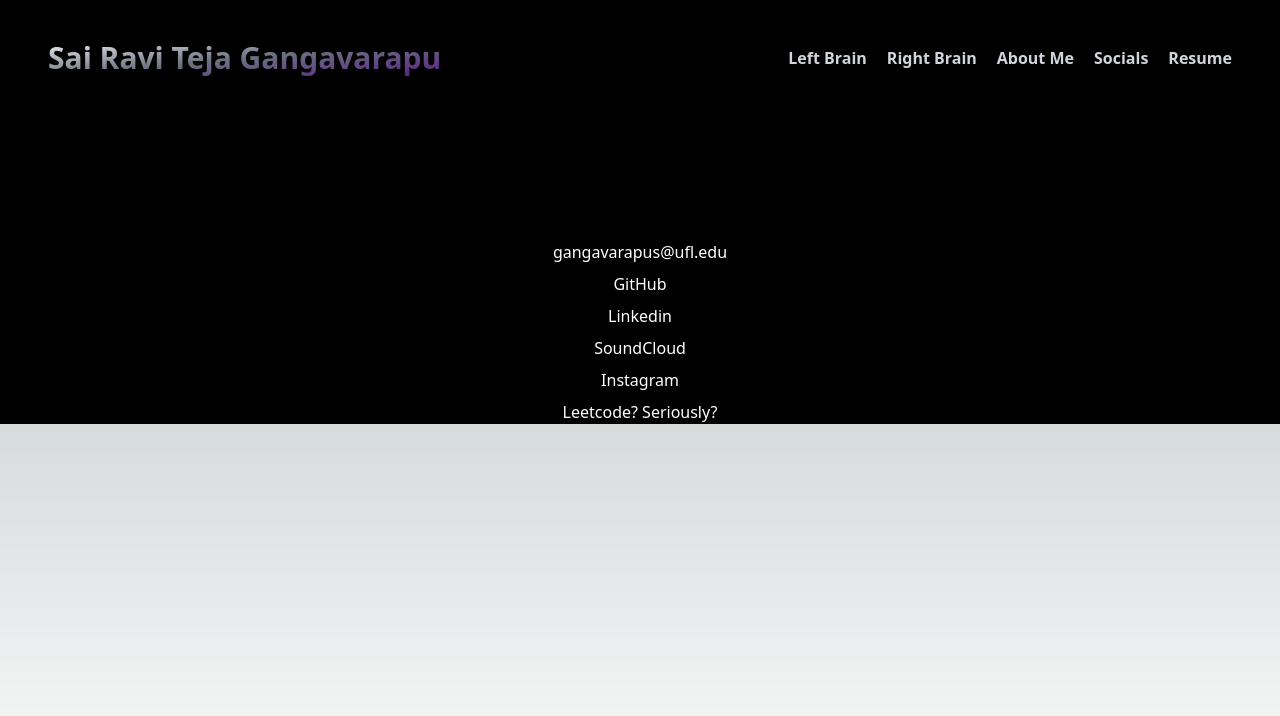
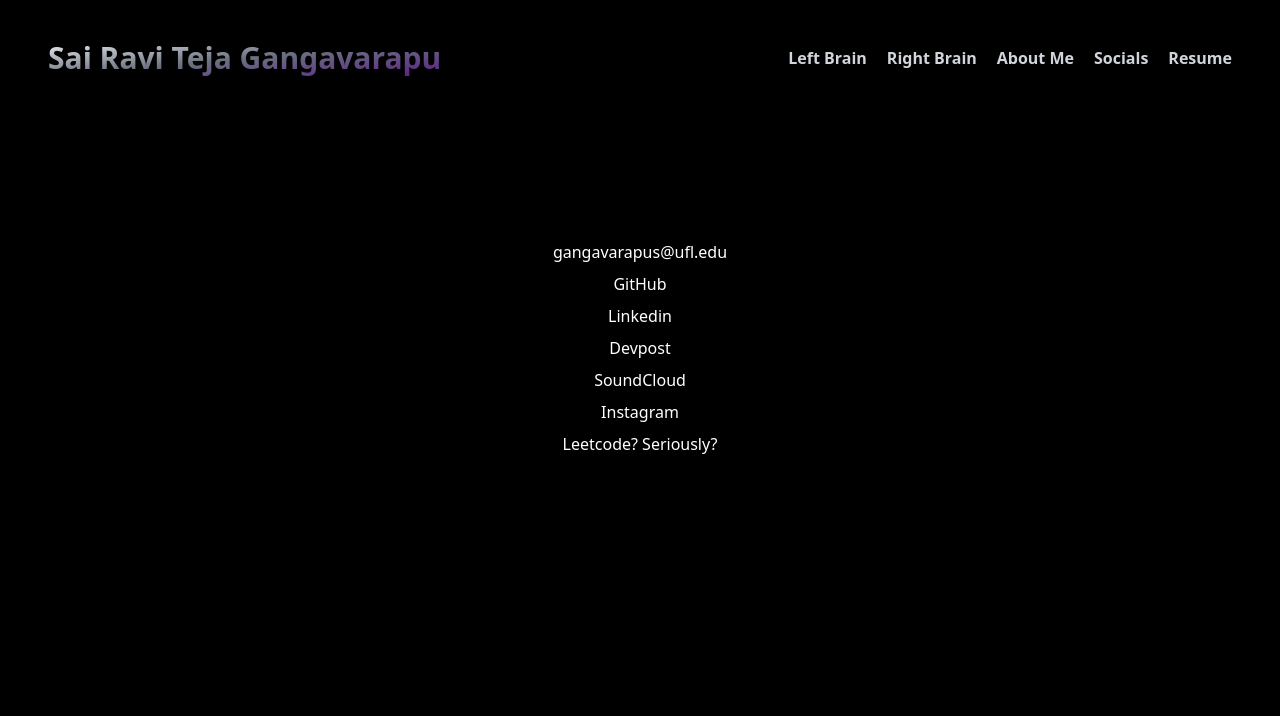
Before and after one commit to FloareDor/Portfolio-Site, a Next.js app: page /socials in a window 1280 px wide. Shown: the top 716 px of the page. Built offline with nearby package versions, Linux system fonts and the light colour scheme.

Commit message:
feat: added devpost link

```diff
--- a/package.json
+++ b/package.json
@@ -13,6 +13,7 @@
     "@fortawesome/free-brands-svg-icons": "^6.5.2",
     "@fortawesome/free-solid-svg-icons": "^6.5.2",
     "@fortawesome/react-fontawesome": "^0.2.0",
+    "@radix-ui/react-slot": "^1.0.2",
     "@react-three/drei": "^9.105.4",
     "@react-three/fiber": "^8.16.2",
     "@types/three": "^0.163.0",
--- a/src/components/projectPage/ProjectDetails.tsx
+++ b/src/components/projectPage/ProjectDetails.tsx
@@ -57,8 +57,8 @@
                 target="_blank"
                 rel="noopener noreferrer"
                 className="
-                px-5 py-2 bg-gray-300 text-black
-                rounded-lg flex items-center space-x-2 hover:bg-gray-100
+                px-5 py-2 bg-gray-200 text-black
+                rounded-lg flex items-center space-x-2 hover:bg-gray-300
                 border hover:border border-purple-900
                 shadow-br shadow-sm shadow-purple-900  hover:border-purple-700 hover:shadow-sm
                 transition duration-500 ease-in-out
--- a/src/pages/socials/index.tsx
+++ b/src/pages/socials/index.tsx
@@ -13,6 +13,9 @@
                     </Link>
                     <Link href={"https://www.linkedin.com/in/sai-ravi-teja-gangavarapu/"} target="_blank">
                         <span className="text-white font-sans hover:text-gray-300">Linkedin</span>
+                    </Link>
+                    <Link href={"https://devpost.com/FloareDor"} target="_blank">
+                        <span className="text-white font-sans hover:text-gray-300">Devpost</span>
                     </Link>
                     <Link href={"https://soundcloud.com/raven-714331711"} target="_blank">
                         <span className="text-white font-sans hover:text-gray-300">SoundCloud</span>
--- a/src/styles/globals.css
+++ b/src/styles/globals.css
@@ -3,9 +3,9 @@
 @tailwind utilities;
 
 :root {
-  --foreground-rgb: 0, 0, 0;
-  --background-start-rgb: 214, 219, 220;
-  --background-end-rgb: 255, 255, 255;
+  --foreground-rgb: 255, 255, 255;
+  --background-start-rgb: 0, 0, 0;
+  --background-end-rgb: 0, 0, 0;
 }
 
 @media (prefers-color-scheme: dark) {
@@ -18,12 +18,7 @@
 
 body {
   color: rgb(var(--foreground-rgb));
-  background: linear-gradient(
-      to bottom,
-      transparent,
-      rgb(var(--background-end-rgb))
-    )
-    rgb(var(--background-start-rgb));
+  background: rgb(var(--background-start-rgb));
 }
 
 @font-face {
@@ -40,7 +35,7 @@
 }
 
 .animate-drop-in {
-  animation:drop-in .5s cubic-bezier(.21,1.02,.85,.96)
+  animation: drop-in .5s cubic-bezier(.21,1.02,.85,.96)
 }
 
 .no-scroll {
```
Also changed, not shown: 1 other file (tests, documents, lock files or other folders).
